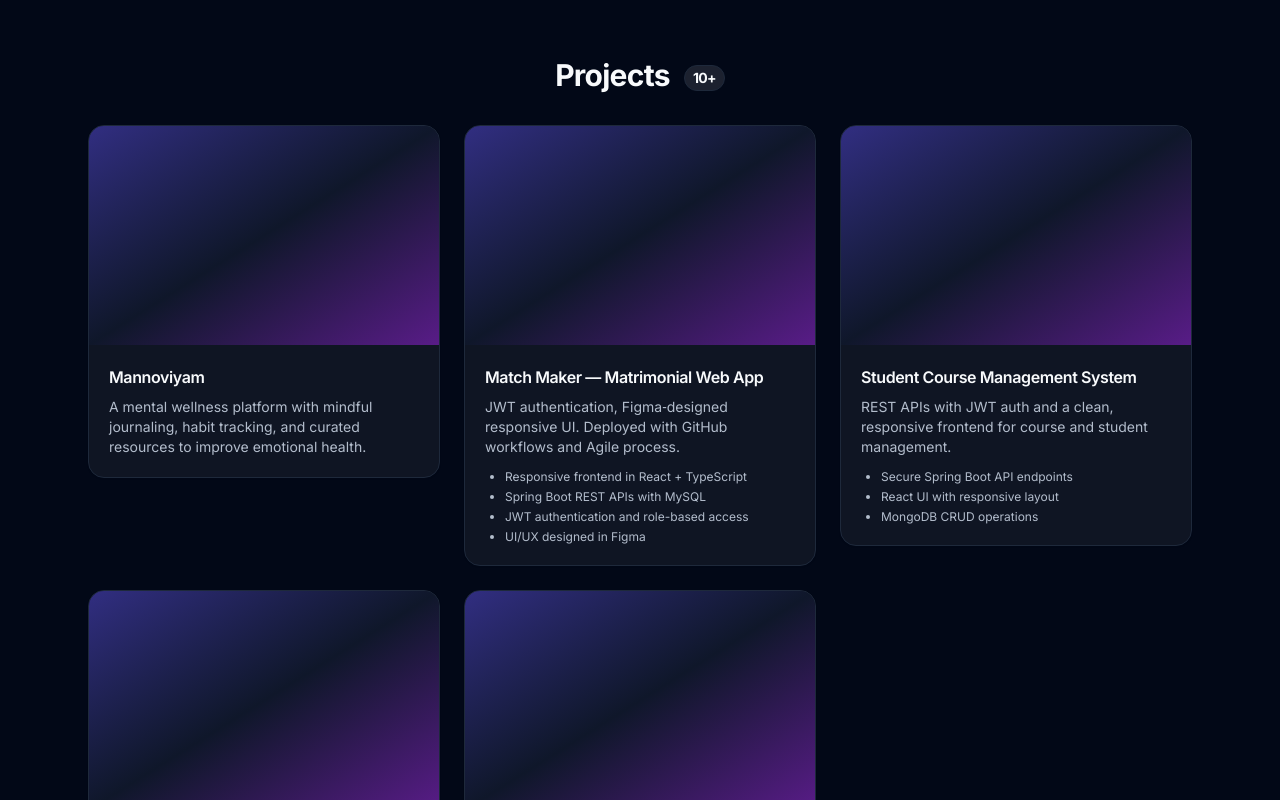
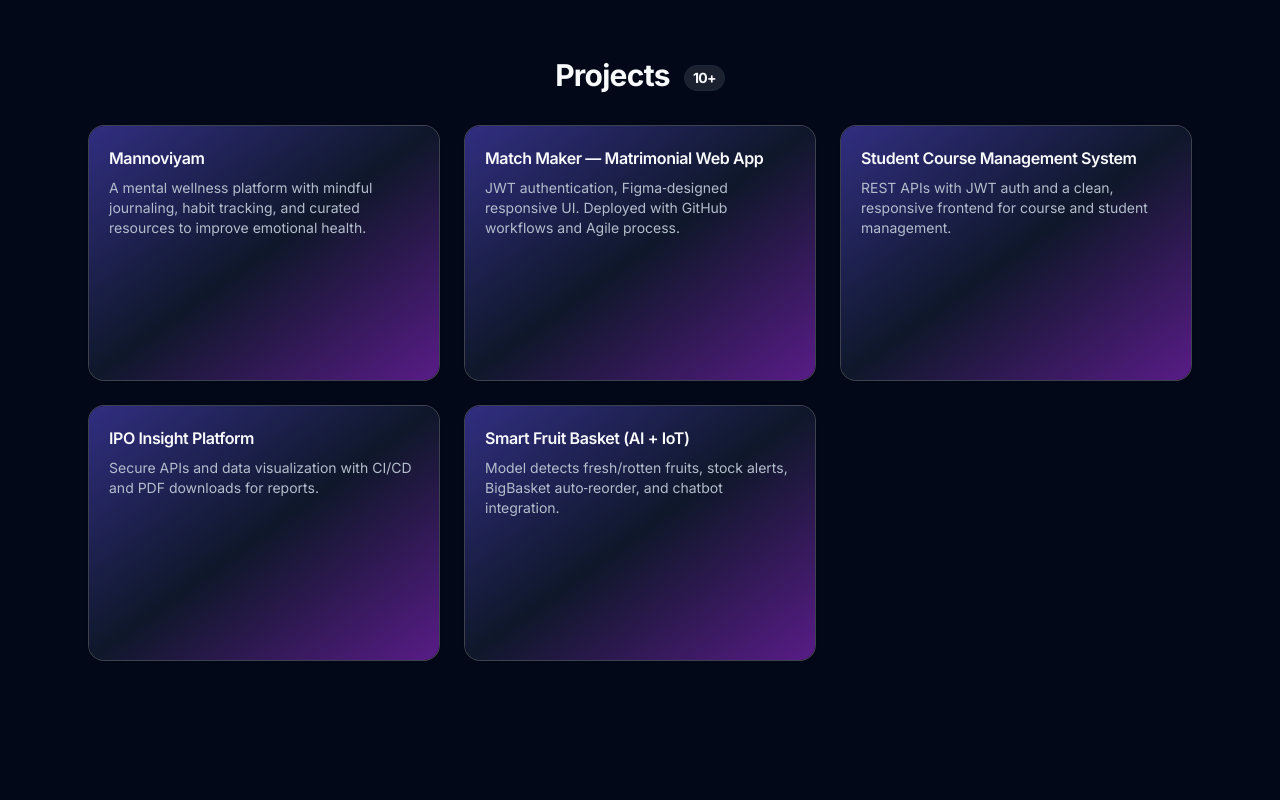
Before and after one commit to Nithis-arun/portfolio, a React (Vite) app: page / in a window 1280 px wide. Shown: the part 2260-3060 px from the top of the page. Built offline with nearby package versions, Linux system fonts and the light colour scheme.

Commit message:
chore: update Index page and navigation links

```diff
--- a/client/pages/Index.tsx
+++ b/client/pages/Index.tsx
@@ -348,44 +348,76 @@ function Experience({ title, company, time, bullets }: { title: string; company:
   );
 }
 
-function ProjectCard({ title, tag, desc, bullets }: { title: string; tag: string; desc: string; bullets?: string[] }) {
+function ProjectCard({
+  title,
+  tag,
+  desc,
+  bullets,
+}: {
+  title: string;
+  tag: string;
+  desc: string;
+  bullets?: string[];
+}) {
   const [style, setStyle] = useState<{ transform: string }>({ transform: "" });
+
   const onMove = (e: React.MouseEvent) => {
     const r = (e.currentTarget as HTMLElement).getBoundingClientRect();
     const px = (e.clientX - r.left) / r.width - 0.5;
     const py = (e.clientY - r.top) / r.height - 0.5;
     const rx = py * -6;
     const ry = px * 8;
-    setStyle({ transform: `perspective(900px) rotateX(${rx}deg) rotateY(${ry}deg) scale(1.02)` });
+    setStyle({
+      transform: `perspective(900px) rotateX(${rx}deg) rotateY(${ry}deg) scale(1.02)`,
+    });
   };
+
   const reset = () => setStyle({ transform: "" });
+
   return (
     <article
-      className="group overflow-hidden rounded-2xl border bg-white dark:bg-white/5 shadow-sm transition hover:shadow-lg"
+      className="group relative overflow-hidden rounded-2xl border border-white/20 bg-white/10 dark:bg-white/5 backdrop-blur-md shadow-sm transition hover:shadow-lg hover:scale-[1.01] h-64" // fixed height
       onMouseMove={onMove}
       onMouseLeave={reset}
       style={style}
     >
-      <div className="relative aspect-[16/10] w-full overflow-hidden">
-        <div className="absolute inset-0 bg-gradient-to-br from-indigo-200 via-white to-purple-200 dark:from-indigo-900 dark:via-slate-900 dark:to-purple-900" />
-        <div className="pointer-events-none absolute inset-0 opacity-0 group-hover:opacity-100 transition-opacity" style={{background:"radial-gradient(600px circle at var(--mx,50%) var(--my,50%), rgba(255,255,255,0.15), transparent 40%)"}} />
+      {/* Background / gradient */}
+      <div className="absolute inset-0 bg-gradient-to-br from-indigo-200 via-white to-purple-200 dark:from-indigo-900 dark:via-slate-900 dark:to-purple-900" />
+
+      {/* Static content */}
+      <div className="relative z-10 p-5">
+        <h3 className="font-semibold tracking-tight group-hover:text-foreground">
+          {title}
+        </h3>
+        <p className="mt-2 text-sm text-muted-foreground">{desc}</p>
       </div>
-      <div className="p-5">
-        <h3 className="font-semibold tracking-tight group-hover:text-foreground">{title}</h3>
-        <p className="mt-2 text-sm text-muted-foreground">{desc}</p>
-        {bullets && bullets.length > 0 && (
-          <ul className="mt-3 list-disc pl-5 text-xs text-muted-foreground space-y-1">
-            {bullets.map((b) => (
-              <li key={b}>{b}</li>
-            ))}
-          </ul>
-        )}
+
+      {/* Hover overlay */}
+      <div className="absolute inset-0 z-20 flex items-start justify-start opacity-0 transition-opacity duration-150 group-hover:opacity-100">
+        <div className="h-full w-full rounded-xl border border-white/30 bg-white/30 dark:bg-white/10 backdrop-blur-xl p-5 overflow-auto text-left">
+          <h4 className="font-semibold">More details</h4>
+          {bullets && bullets.length > 0 ? (
+            <ul className="mt-3 list-disc pl-5 text-xs text-foreground/80 space-y-1">
+              {bullets.map((b) => (
+                <li key={b} className="leading-relaxed">
+                  {b}
+                </li>
+              ))}
+            </ul>
+          ) : (
+            <p className="mt-2 text-xs text-muted-foreground leading-relaxed">
+              Additional details coming soon.
+            </p>
+          )}
+        </div>
       </div>
     </article>
   );
 }
 
-/*const skills = [
+
+
+{/*const skills = [
   "Java",
   "OOP",
   "Spring Boot",
@@ -407,7 +439,7 @@ function ProjectCard({ title, tag, desc, bullets }: { title: string; tag: string
   "MVC Architecture",
   "Figma",
   "VS Code",
-];*/
+];*/}
 
 const projects = [
   {
```
